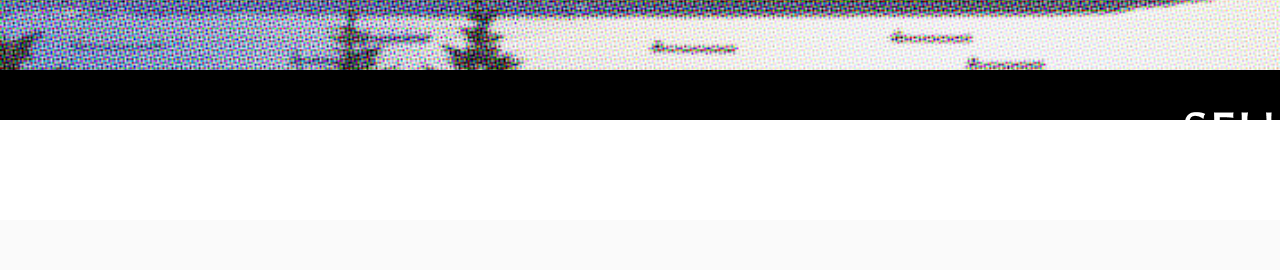
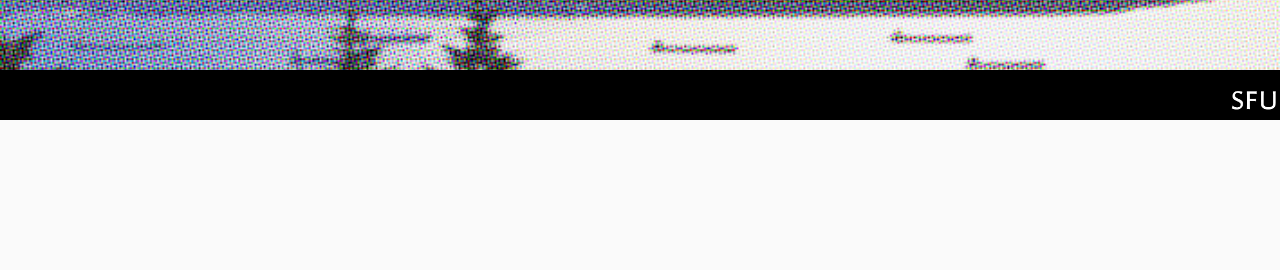
Before and after one commit to vanml/vanml.github.io, a plain HTML site: page index.html in a window 1280 px wide. Shown: the part 180-450 px from the top of the page. Drawn offline with Linux system fonts and the light colour scheme.

Commit message:
Update index.html

```diff
--- a/index.html
+++ b/index.html
@@ -46,12 +46,12 @@
       </div>
     </div>
 
-    <div class = "container" style="background-color: white; border: 0px; padding: 0px; height:150px; margin: 0px; overflow: hidden;">
+    <div class = "container" style="background-color: #FAFAFA; border: 0px; padding: 0px; height:150px; margin: 0px; overflow: hidden;">
 
     <div class = "container" style="background-color: black; border: 0px; padding: 0px; height:50px; margin: 0px; overflow: hidden;">
 
      <div style="float: right; padding:0px; height:150px;">
-       <img border=0 src="sfu.png" height=150>
+       <img border=0 overflow: visible; src="sfu.png" height=75>
       </div>
     </div>
     </div>
```
